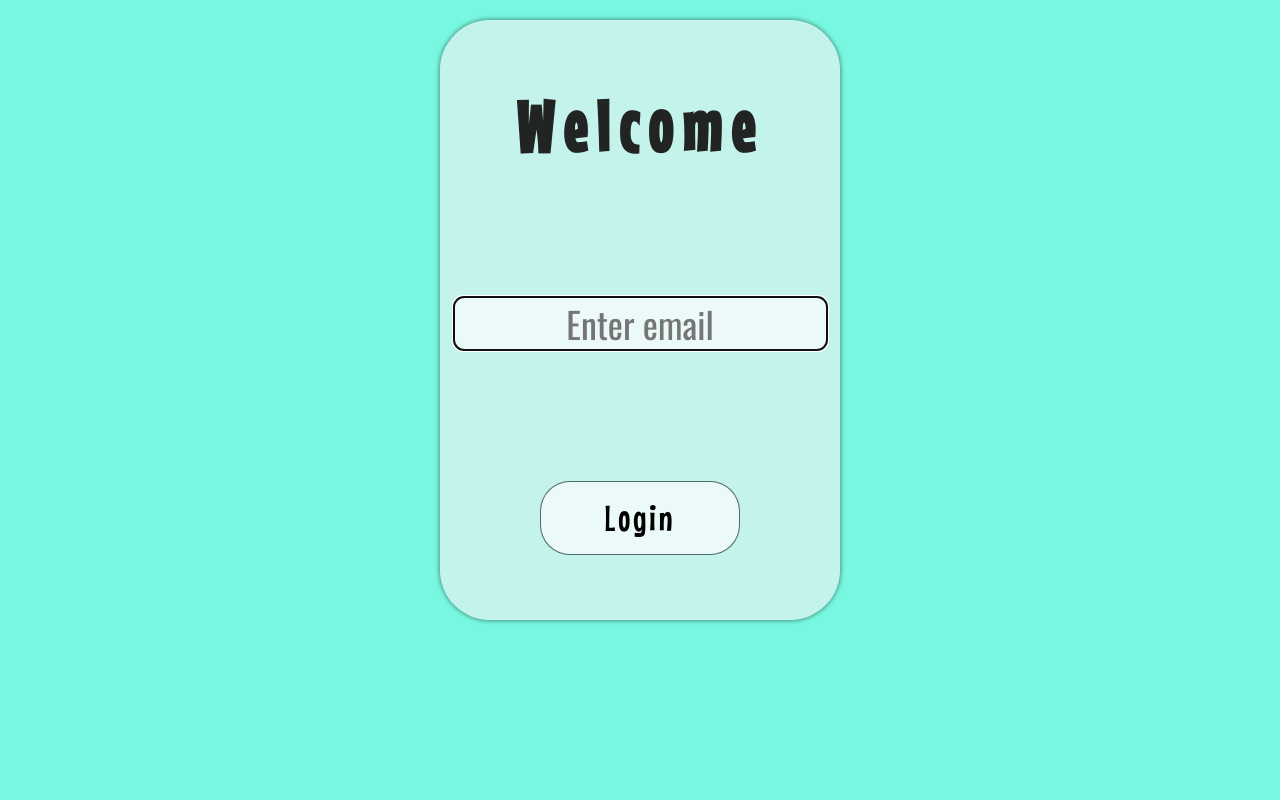
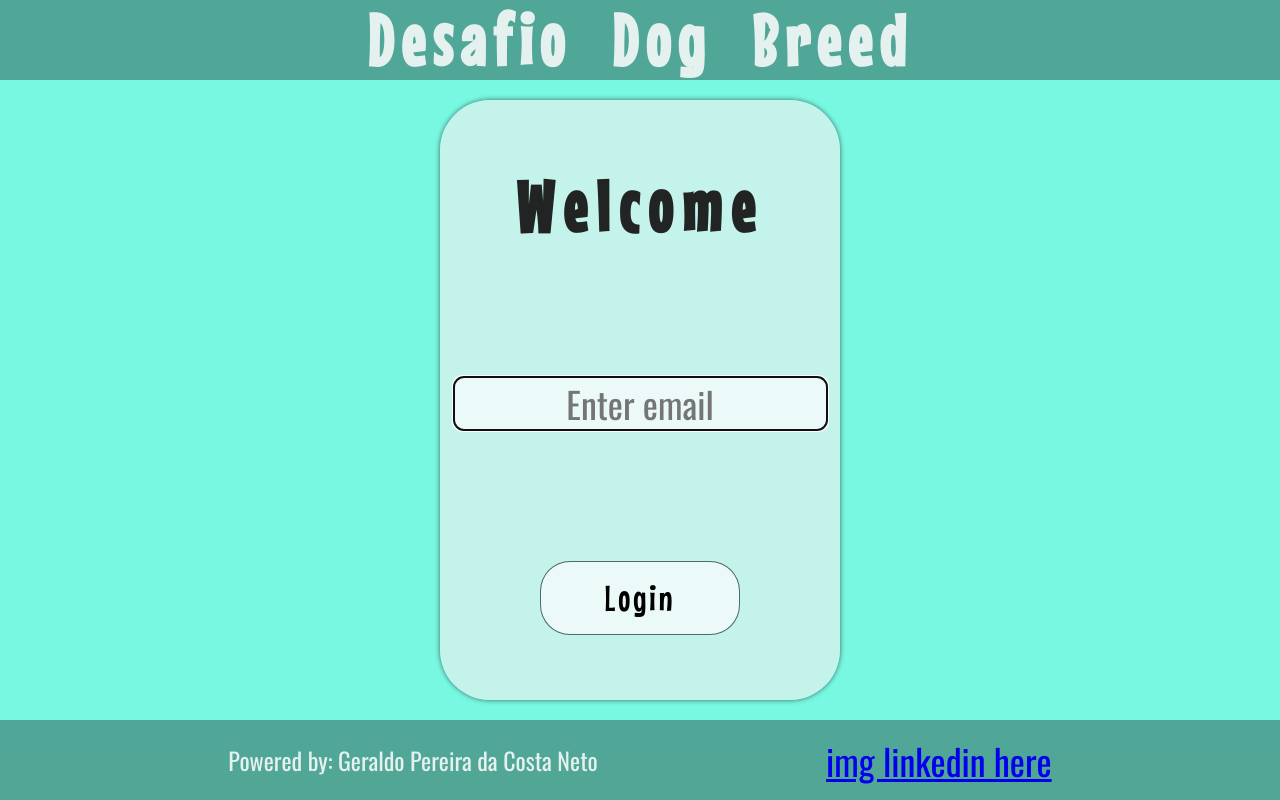
Before and after one commit to GeracNeto/dog-breed, a React (Vite) app: page / in a window 1280 px wide. Built offline with nearby package versions, Linux system fonts and the light colour scheme.

Commit message:
Inserido no App o Header e o Footer

```diff
--- a/src/App.tsx
+++ b/src/App.tsx
@@ -1,5 +1,7 @@
 // Styles
 import { BrowserRouter, Route, Routes } from 'react-router-dom';
+import { Footer } from './components/Footer';
+import { Header } from './components/Header';
 import { Chihuahua } from './pages/Chihuahua';
 import { List } from './pages/List';
 import { Register } from './pages/Register';
@@ -23,6 +25,7 @@ function App() {
 
   return (
     <div className="App">
+      <Header />
       <BrowserRouter>
         <Routes>
           <Route path='/' element={<Register />} />
@@ -30,7 +33,7 @@ function App() {
           <Route path='/list/chihuahua' element={<Chihuahua />} />
         </Routes>
       </BrowserRouter>
-
+      <Footer />
     </div>
   );
 };
```
